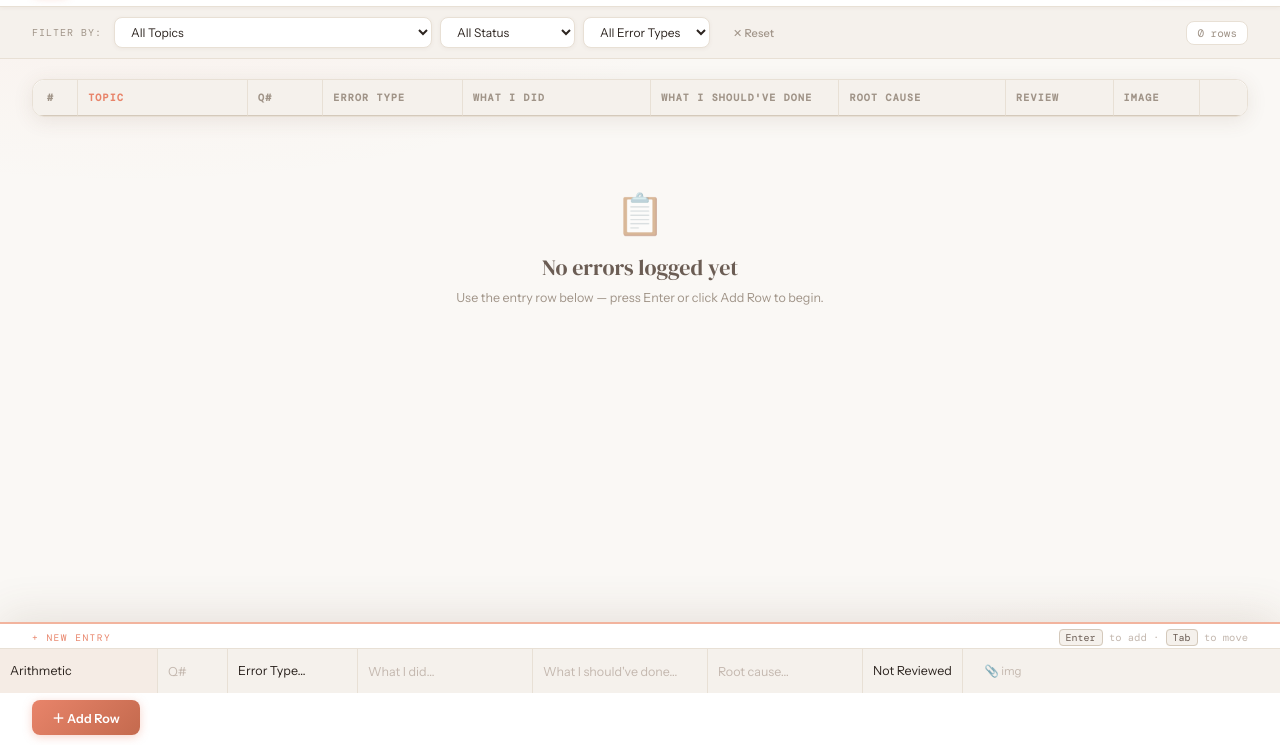
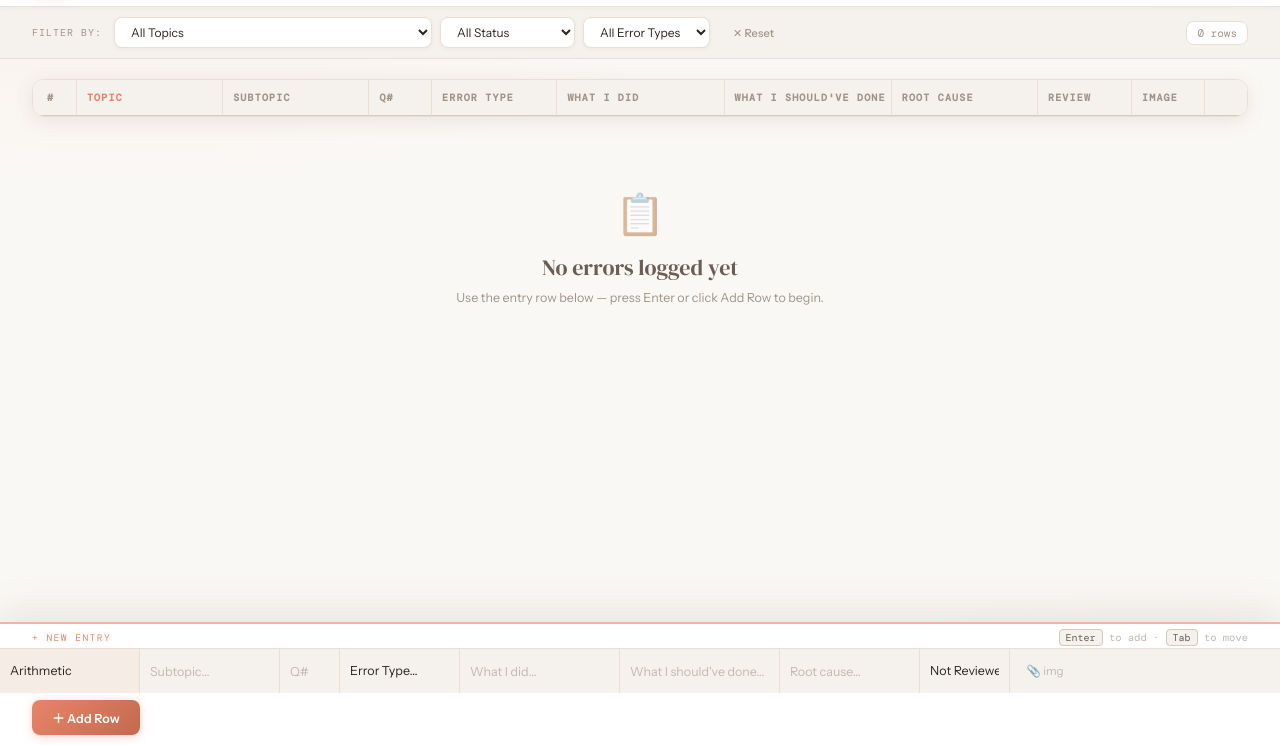
Before and after one commit to Praharsh04/GRE_ERROR_LOG, a plain HTML site: page index.html in a window 1280 px wide. Shown: the part 55-800 px from the top of the page. Drawn offline with nearby package versions, Linux system fonts and the light colour scheme; a web font is replaced by a local one.

Commit message:
Update GRE Quant Error Log: Add subtopic column for manual entry

```diff
--- a/index.html
+++ b/index.html
@@ -219,16 +219,17 @@
     overflow: hidden;
   }
 
-  col.c-num    { width: 42px; }
-  col.c-topic  { width: 158px; }
-  col.c-qnum   { width: 70px; }
-  col.c-etype  { width: 130px; }
-  col.c-did    { width: 175px; }
-  col.c-should { width: 175px; }
-  col.c-root   { width: 155px; }
-  col.c-review { width: 100px; }
-  col.c-image  { width: 80px; }
-  col.c-del    { width: 44px; }
+  col.c-num      { width: 42px; }
+  col.c-topic    { width: 140px; }
+  col.c-subtopic { width: 140px; }
+  col.c-qnum     { width: 60px; }
+  col.c-etype    { width: 120px; }
+  col.c-did      { width: 160px; }
+  col.c-should   { width: 160px; }
+  col.c-root     { width: 140px; }
+  col.c-review   { width: 90px; }
+  col.c-image    { width: 70px; }
+  col.c-del      { width: 40px; }
 
   thead th {
     background: var(--bg2);
@@ -475,14 +476,15 @@
     transition: background 0.12s;
   }
   .inp-cell:focus-within { background: rgba(232,132,106,0.05); }
-  .inp-cell.c-topic-inp  { flex: 0 0 158px; }
-  .inp-cell.c-qnum-inp   { flex: 0 0 70px; }
-  .inp-cell.c-etype-inp  { flex: 0 0 130px; }
-  .inp-cell.c-did-inp    { flex: 0 0 175px; }
-  .inp-cell.c-should-inp { flex: 0 0 175px; }
-  .inp-cell.c-root-inp   { flex: 0 0 155px; }
-  .inp-cell.c-rev-inp    { flex: 0 0 100px; }
-  .inp-cell.c-img-inp    { flex: 0 0 80px; border-right: none; }
+  .inp-cell.c-topic-inp    { flex: 0 0 140px; }
+  .inp-cell.c-subtopic-inp { flex: 0 0 140px; }
+  .inp-cell.c-qnum-inp     { flex: 0 0 60px; }
+  .inp-cell.c-etype-inp    { flex: 0 0 120px; }
+  .inp-cell.c-did-inp      { flex: 0 0 160px; }
+  .inp-cell.c-should-inp   { flex: 0 0 160px; }
+  .inp-cell.c-root-inp     { flex: 0 0 140px; }
+  .inp-cell.c-rev-inp      { flex: 0 0 90px; }
+  .inp-cell.c-img-inp      { flex: 0 0 70px; border-right: none; }
 
   .inp-field {
     width: 100%;
@@ -677,6 +679,7 @@
     <colgroup>
       <col class="c-num">
       <col class="c-topic">
+      <col class="c-subtopic">
       <col class="c-qnum">
       <col class="c-etype">
       <col class="c-did">
@@ -690,6 +693,7 @@
       <tr>
         <th>#</th>
         <th class="col-accent">Topic</th>
+        <th>Subtopic</th>
         <th>Q#</th>
         <th>Error Type</th>
         <th>What I Did</th>
@@ -744,11 +748,14 @@
         <option value="Advanced Quant">Advanced Quant</option>
       </select>
     </div>
+    <div class="inp-cell c-subtopic-inp">
+      <input class="inp-field" type="text" id="inp-subtopic" placeholder="Subtopic…" tabindex="2">
+    </div>
     <div class="inp-cell c-qnum-inp">
-      <input class="inp-field" type="text" id="inp-qnum" placeholder="Q#" tabindex="2">
+      <input class="inp-field" type="text" id="inp-qnum" placeholder="Q#" tabindex="3">
     </div>
     <div class="inp-cell c-etype-inp">
-      <select class="inp-select" id="inp-etype" tabindex="3">
+      <select class="inp-select" id="inp-etype" tabindex="4">
         <option value="">Error Type…</option>
         <option value="Silly Mistake">Silly Mistake</option>
         <option value="Concept Gap">Concept Gap</option>
@@ -759,22 +766,22 @@
       </select>
     </div>
     <div class="inp-cell c-did-inp">
-      <input class="inp-field" type="text" id="inp-did" placeholder="What I did…" tabindex="4">
+      <input class="inp-field" type="text" id="inp-did" placeholder="What I did…" tabindex="5">
     </div>
     <div class="inp-cell c-should-inp">
-      <input class="inp-field" type="text" id="inp-should" placeholder="What I should've done…" tabindex="5">
+      <input class="inp-field" type="text" id="inp-should" placeholder="What I should've done…" tabindex="6">
     </div>
     <div class="inp-cell c-root-inp">
-      <input class="inp-field" type="text" id="inp-root" placeholder="Root cause…" tabindex="6">
+      <input class="inp-field" type="text" id="inp-root" placeholder="Root cause…" tabindex="7">
     </div>
     <div class="inp-cell c-rev-inp">
-      <select class="inp-select" id="inp-review" tabindex="7">
+      <select class="inp-select" id="inp-review" tabindex="8">
         <option value="Not Reviewed">Not Reviewed</option>
         <option value="Reviewed">Reviewed</option>
       </select>
     </div>
     <div class="inp-cell c-img-inp">
-      <label class="inp-img-btn" tabindex="8">
+      <label class="inp-img-btn" tabindex="9">
         <img id="inp-img-preview" src="" alt="">
         <span id="inp-img-label">📎 img</span>
         <input type="file" id="inp-img-file" accept="image/*" onchange="handleInpImage(this)">
@@ -859,6 +866,7 @@ function renderTable() {
           ${TOPICS.map(t=>`<option value="${escH(t)}" ${row.topic===t?'selected':''}>${escH(t)}</option>`).join('')}
         </select>
       </td>
+      <td><textarea class="cell-text" rows="1" onblur="updateField(${gi},'subtopic',this.value)">${escH(row.subtopic)}</textarea></td>
       <td><textarea class="cell-text" rows="1" onblur="updateField(${gi},'qnum',this.value)">${escH(row.qnum)}</textarea></td>
       <td>
         <select class="cell-select ${ec}" onchange="updateField(${gi},'etype',this.value)">
@@ -897,21 +905,22 @@ function uploadRowImage(i, input) {
 
 function addRow() {
   rows.push({
-    topic:  document.getElementById('inp-topic').value || 'Arithmetic',
-    qnum:   document.getElementById('inp-qnum').value.trim(),
-    etype:  document.getElementById('inp-etype').value,
-    did:    document.getElementById('inp-did').value.trim(),
-    should: document.getElementById('inp-should').value.trim(),
-    root:   document.getElementById('inp-root').value.trim(),
-    review: document.getElementById('inp-review').value || 'Not Reviewed',
-    image:  inpImage
+    topic:    document.getElementById('inp-topic').value || 'Arithmetic',
+    subtopic: document.getElementById('inp-subtopic').value.trim(),
+    qnum:     document.getElementById('inp-qnum').value.trim(),
+    etype:    document.getElementById('inp-etype').value,
+    did:      document.getElementById('inp-did').value.trim(),
+    should:   document.getElementById('inp-should').value.trim(),
+    root:     document.getElementById('inp-root').value.trim(),
+    review:   document.getElementById('inp-review').value || 'Not Reviewed',
+    image:    inpImage
   });
   save(); clearInput(); renderTable();
 }
 
 function clearInput() {
   document.getElementById('inp-topic').value = 'Arithmetic';
-  ['inp-qnum','inp-did','inp-should','inp-root'].forEach(id => document.getElementById(id).value = '');
+  ['inp-subtopic','inp-qnum','inp-did','inp-should','inp-root'].forEach(id => document.getElementById(id).value = '');
   document.getElementById('inp-etype').value = '';
   document.getElementById('inp-review').value = 'Not Reviewed';
   inpImage = null;
@@ -944,7 +953,7 @@ function closeModal(e) {
 }
 document.addEventListener('keydown', e => {
   if (e.key==='Escape') document.getElementById('img-modal').classList.remove('open');
-  const inpIds = ['inp-topic','inp-qnum','inp-etype','inp-did','inp-should','inp-root','inp-review'];
+  const inpIds = ['inp-topic','inp-subtopic','inp-qnum','inp-etype','inp-did','inp-should','inp-root','inp-review'];
   if (e.key==='Enter' && !e.shiftKey && inpIds.includes(document.activeElement?.id)) {
     e.preventDefault(); addRow();
   }
@@ -960,9 +969,9 @@ function resetFilters() {
 }
 
 function exportCSV() {
-  const h = ['#','Topic','Q#','Error Type','What I Did','What I Should Have Done','Root Cause','Review'];
+  const h = ['#','Topic','Subtopic','Q#','Error Type','What I Did','What I Should Have Done','Root Cause','Review'];
   const lines = [h.join(','), ...rows.map((r,i) =>
-    [i+1,...['topic','qnum','etype','did','should','root','review'].map(f=>`"${(r[f]||'').replace(/"/g,'""')}"`)]
+    [i+1,...['topic','subtopic','qnum','etype','did','should','root','review'].map(f=>`"${(r[f]||'').replace(/"/g,'""')}"`)]
     .join(',')
   )];
   const a = document.createElement('a');
```
